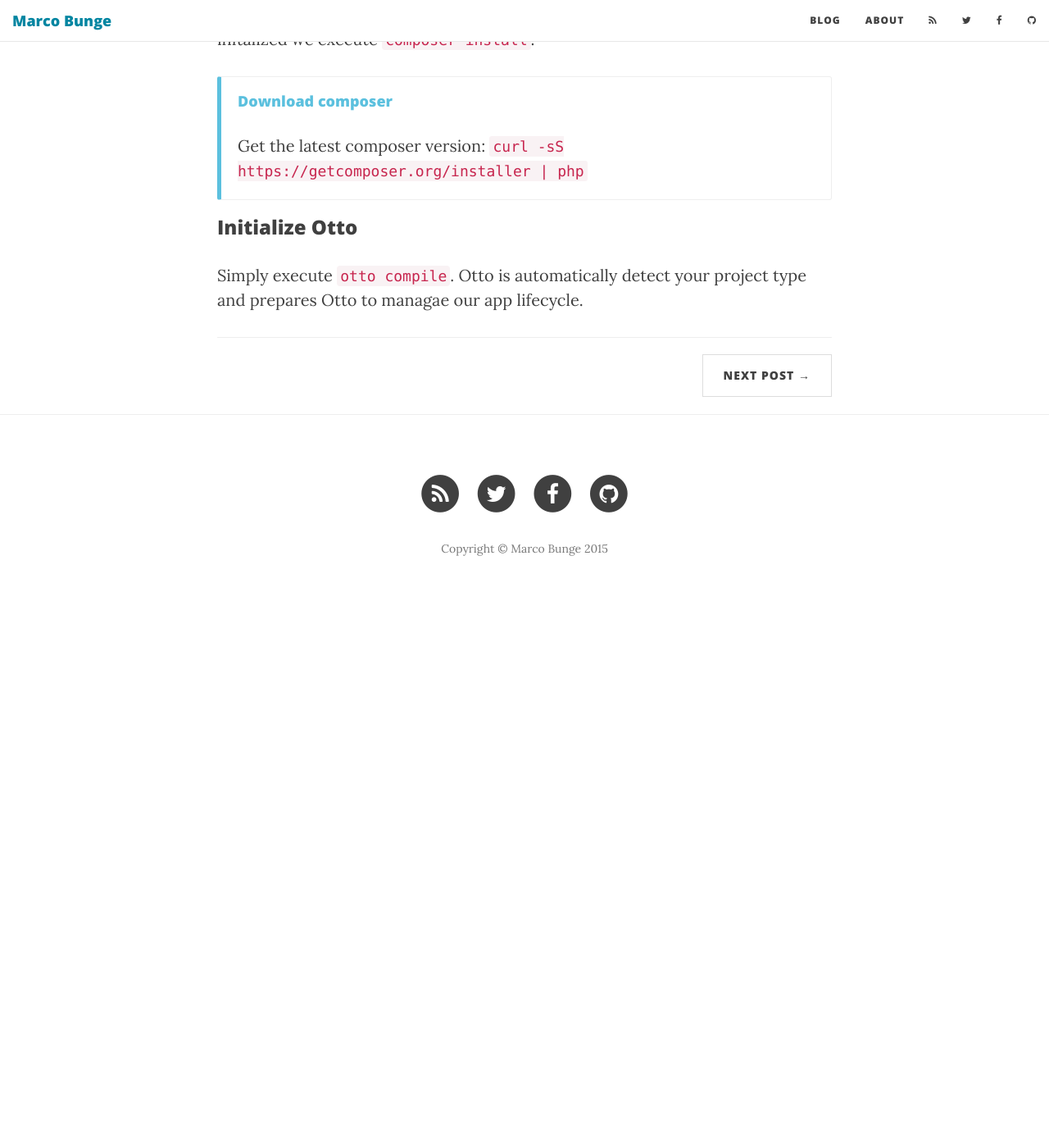
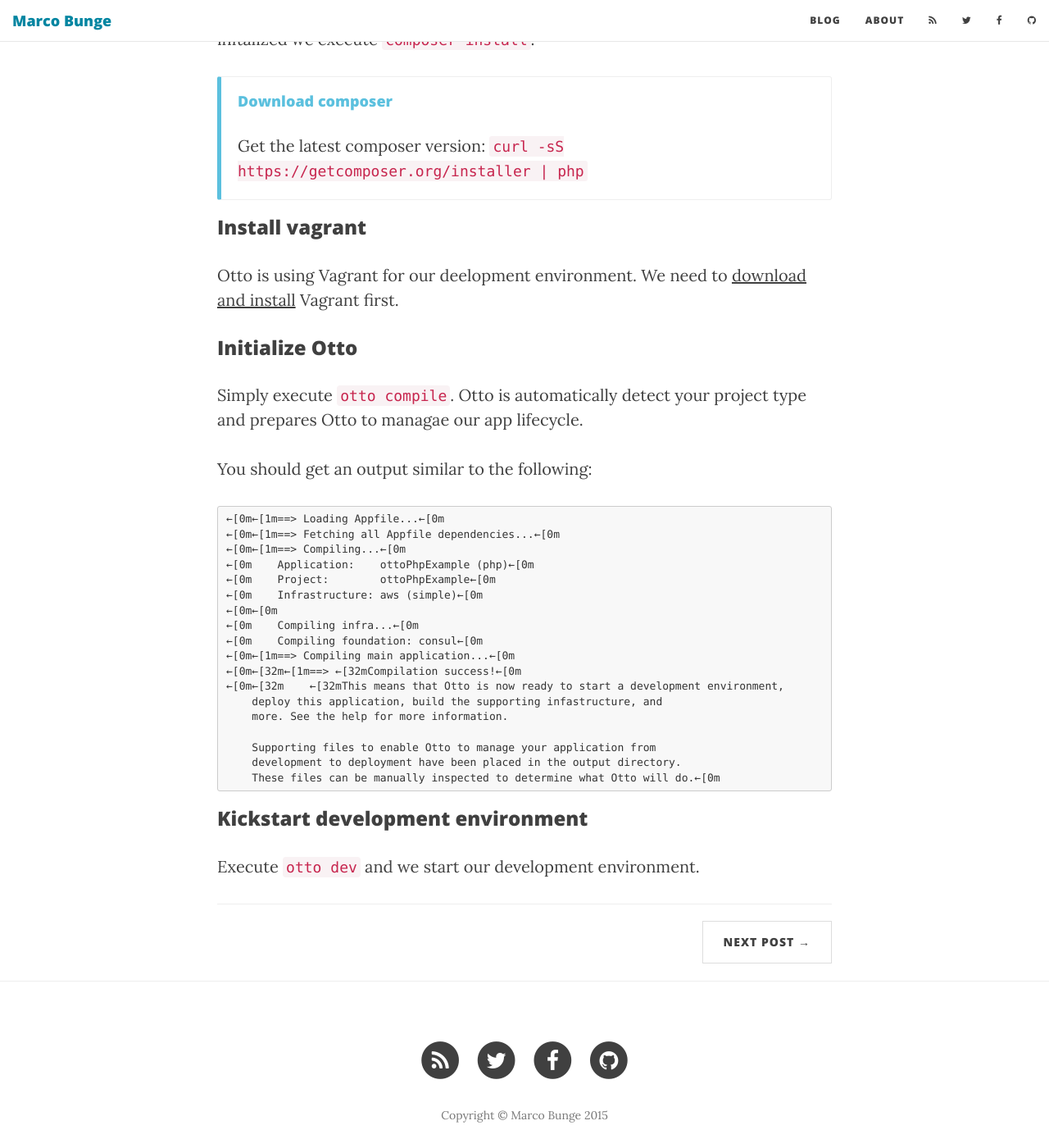
Before and after one commit to mbunge/mbunge.github.io, a Jekyll site: the page built from _posts/2015-09-19-otto-php.markdown, in a window 1280 px wide and 1400 px high, scrolled down 1477 px. Shown: the whole window at 82% size. Built offline with Jekyll 4.4.1, drawn with Linux system fonts in a browser that asks for light colours; nearby versions of some CDN libraries; comment, search, counter and statistics services are not loaded; before the commit the page ends 2222 px from its top, so only the background shows below that.

Commit message:
Update 2015-09-19-otto-php.markdown

```diff
--- a/_posts/2015-09-19-otto-php.markdown
+++ b/_posts/2015-09-19-otto-php.markdown
@@ -45,6 +45,37 @@
     <p>Get the latest composer version: <code>curl -sS https://getcomposer.org/installer | php</code></p>
 </div>
 
+### Install vagrant
+
+Otto is using Vagrant for our deelopment environment. We need to <a href="https://www.vagrantup.com/downloads.html">download and install</a> Vagrant first.
+
 ### Initialize Otto
 
 Simply execute `otto compile`. Otto is automatically detect your project type and prepares Otto to managae our app lifecycle.
+
+You should get an output similar to the following:
+
+{% highlight text %}
+←[0m←[1m==> Loading Appfile...←[0m
+←[0m←[1m==> Fetching all Appfile dependencies...←[0m
+←[0m←[1m==> Compiling...←[0m
+←[0m    Application:    ottoPhpExample (php)←[0m
+←[0m    Project:        ottoPhpExample←[0m
+←[0m    Infrastructure: aws (simple)←[0m
+←[0m←[0m
+←[0m    Compiling infra...←[0m
+←[0m    Compiling foundation: consul←[0m
+←[0m←[1m==> Compiling main application...←[0m
+←[0m←[32m←[1m==> ←[32mCompilation success!←[0m
+←[0m←[32m    ←[32mThis means that Otto is now ready to start a development environment,
+    deploy this application, build the supporting infastructure, and
+    more. See the help for more information.
+
+    Supporting files to enable Otto to manage your application from
+    development to deployment have been placed in the output directory.
+    These files can be manually inspected to determine what Otto will do.←[0m
+{% endhighlight %}
+
+### Kickstart development environment
+
+Execute `otto dev` and we start our development environment.
```
